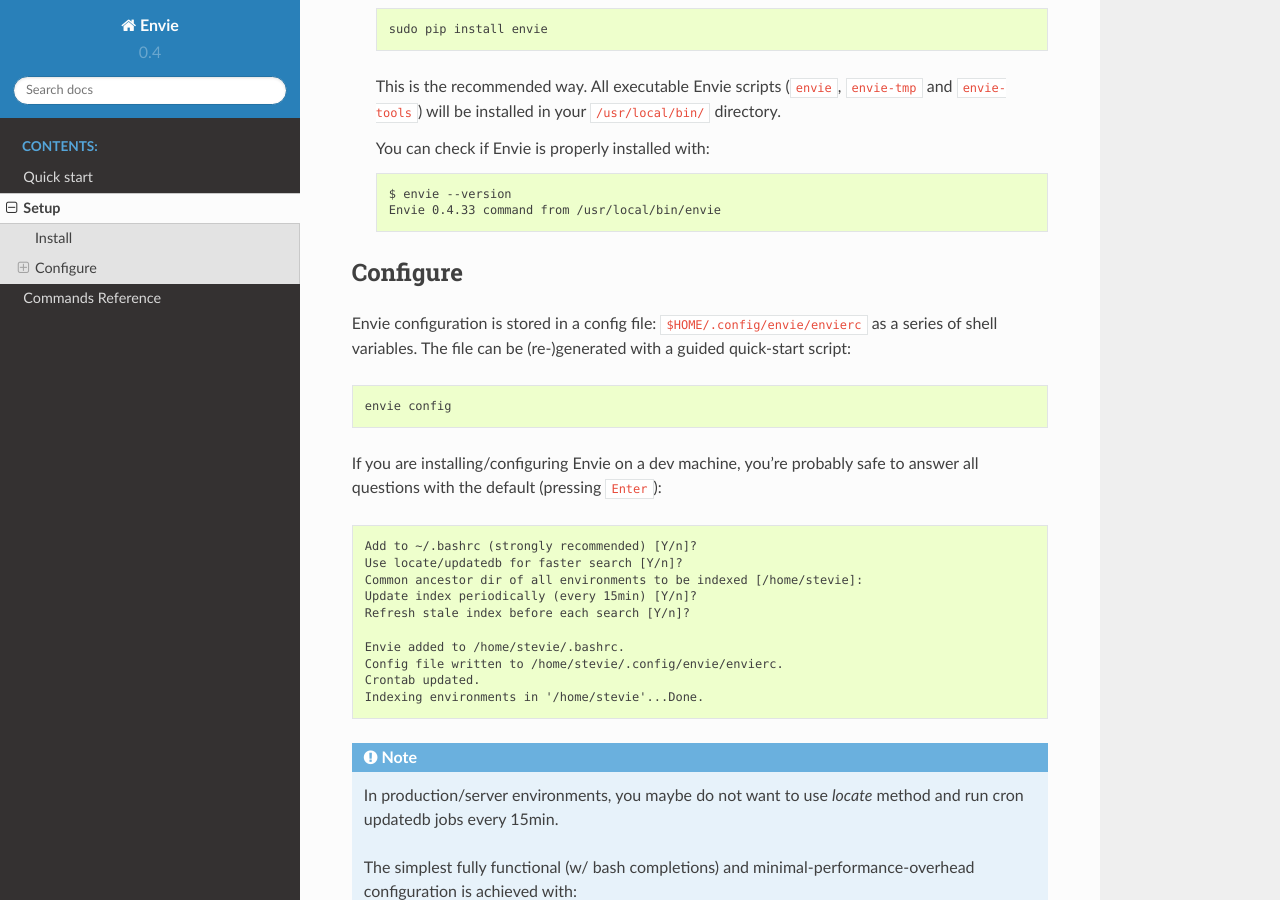
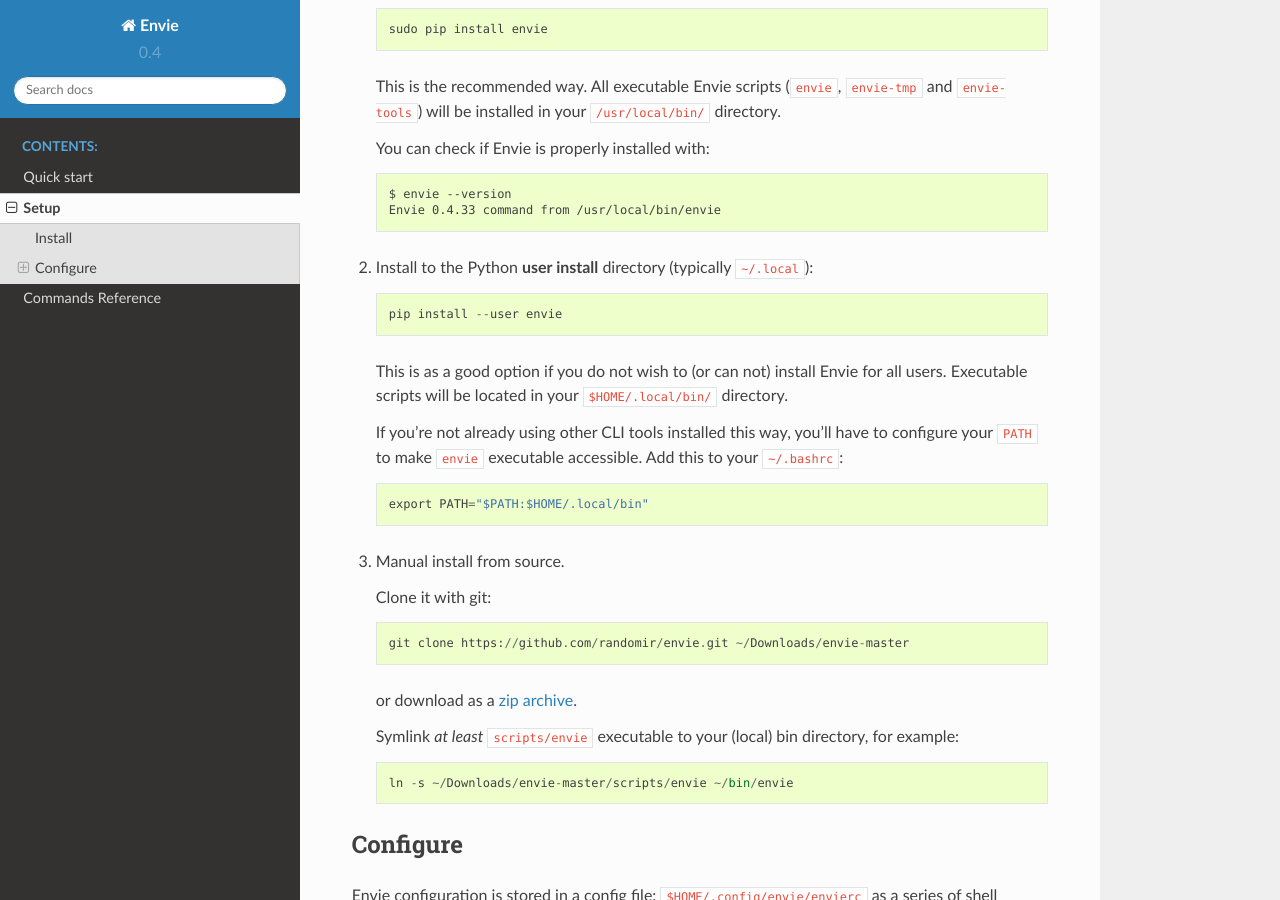
Before and after one commit to randomir/envie, a Sphinx documentation site: the page built from docs/setup.rst, in a window 1280 px wide and 900 px high, scrolled down 365 px. Built offline with Sphinx 7.4.7 and the Read the Docs theme 2.0.0, drawn with Linux system fonts in a browser that asks for light colours.

Commit message:
docs: local user install, install from source

```diff
--- a/docs/setup.rst
+++ b/docs/setup.rst
@@ -12,6 +12,7 @@
 
 You can install Envie in several ways.
 
+
 1. The simplest one is to **install** it system-global (for all users), **via pip**::
 
       sudo pip install envie
@@ -24,6 +25,34 @@
 
       $ envie --version
       Envie 0.4.33 command from /usr/local/bin/envie
+
+
+2. Install to the Python **user install** directory (typically ``~/.local``)::
+
+      pip install --user envie
+
+   This is as a good option if you do not wish to (or can not) install Envie for
+   all users. Executable scripts will be located in your ``$HOME/.local/bin/``
+   directory.
+
+   If you're not already using other CLI tools installed this way, you'll have
+   to configure your ``PATH`` to make ``envie`` executable accessible. Add this
+   to your ``~/.bashrc``::
+
+      export PATH="$PATH:$HOME/.local/bin"
+
+
+3. Manual install from source.
+
+   Clone it with git::
+
+      git clone https://github.com/randomir/envie.git ~/Downloads/envie-master
+
+   or download as a `zip archive <https://github.com/randomir/envie/archive/master.zip>`_.
+
+   Symlink *at least* ``scripts/envie`` executable to your (local) bin directory, for example::
+
+      ln -s ~/Downloads/envie-master/scripts/envie ~/bin/envie
 
 
 
```
